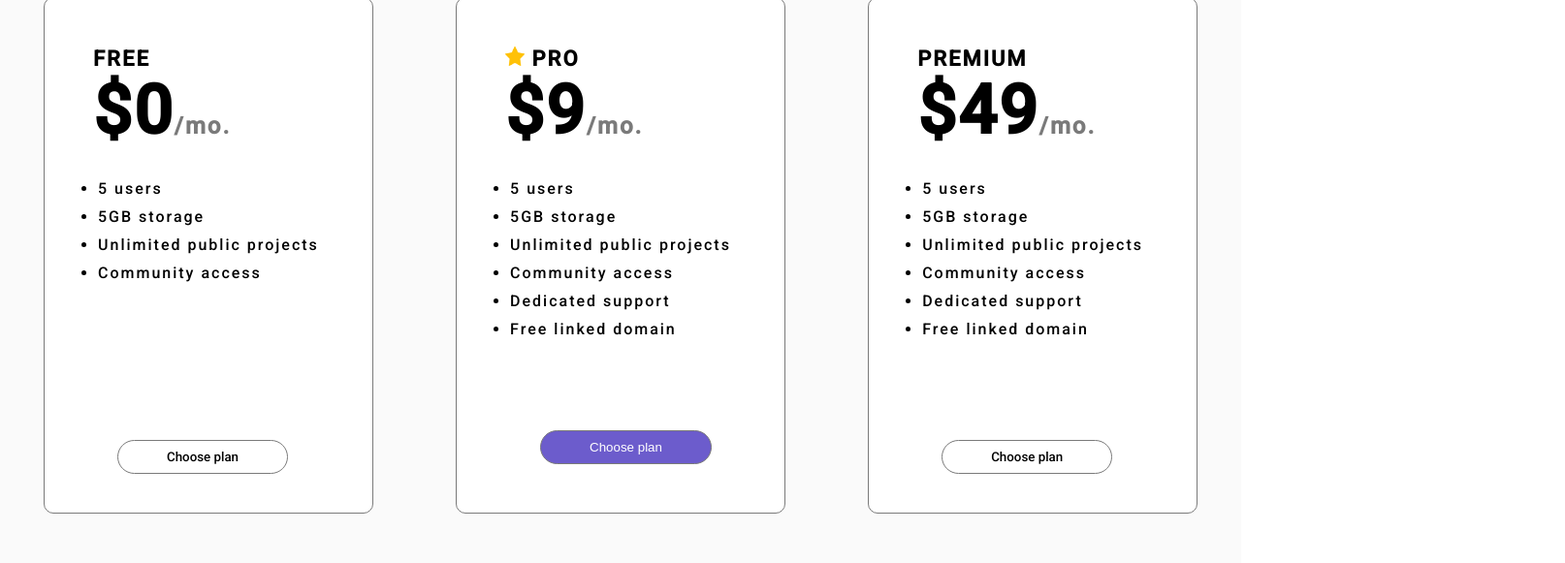
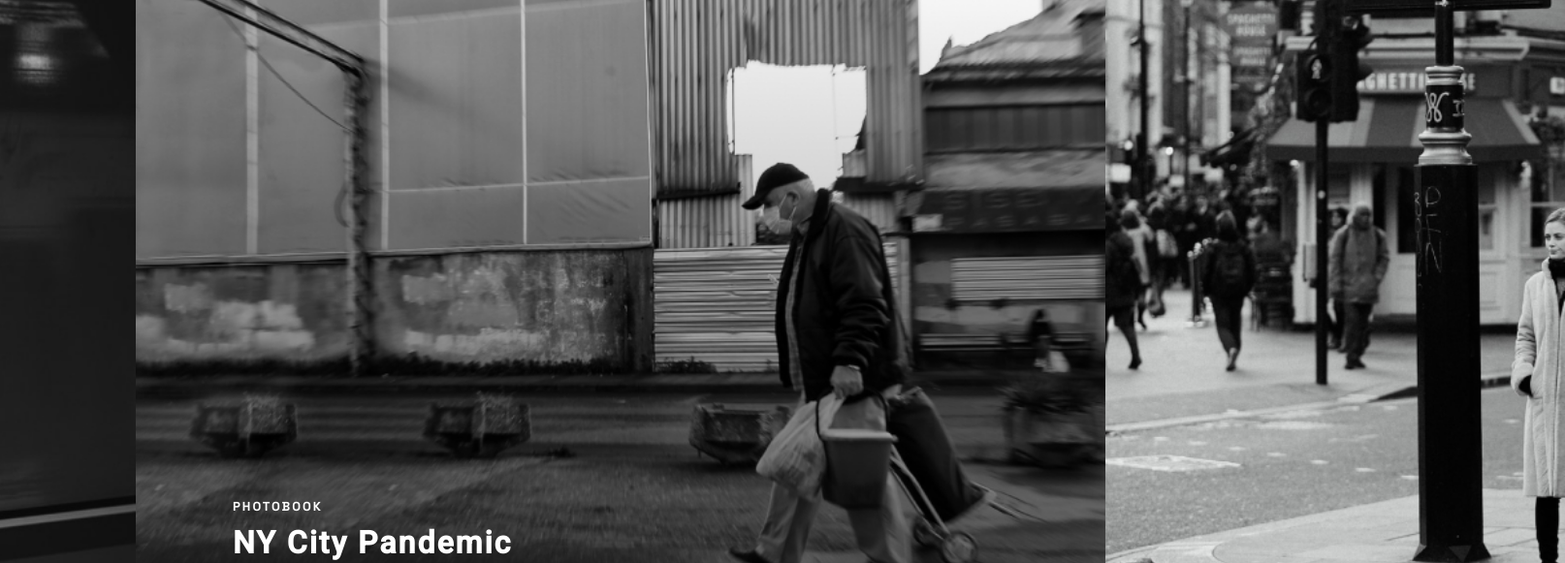
Before and after one commit to wiut11347/00011347_WebTech, a plain HTML site: page order.html in a window 1280 px wide. Shown: the part 855-1436 px from the top of the page at 97% size, 1614 px wide, since content can reach past the window. Drawn offline with Linux system fonts and the light colour scheme.

Commit message:
add:portfolio image in order section

```diff
--- a/order.html
+++ b/order.html
@@ -72,6 +72,19 @@
       </div>
     </main>
 
+    <!-- Portfolio images -->
+    <div class="portfolio">
+      <img src="./assets/first1.jpg" width="500" height="730" alt="portfolio image" class="img left_img">
+      <div class="img_title">
+        <img src="./assets/first2.jpg" width="1000" height="730" alt="portfolio image" class="img center_img">
+        <div class="title">
+          <p class="uppercase">photobook</p>
+          <h4>NY City Pandemic</h4>
+        </div>
+      </div>
+      <img src="./assets/first3.jpg" width="500" height="730" alt="portfolio image" class="img right_img">
+    </div>
+
     <!-- Pricing -->
     <section id="order-process">
       <div class="container">
@@ -86,7 +99,6 @@
               <li>Unlimited public projects</li>
               <li>Community access</li>
             </ul>
-            <!-- <h4 class="choose">Choose plan</h4> -->
             <button class="choose">Choose plan</button>
           </div>
           <div class="package">
--- a/style/style.css
+++ b/style/style.css
@@ -154,9 +154,33 @@ header {
   font-size: 1.5rem;
 }
 
+/* Portfolio images */
+.portfolio{
+  display: flex;
+  justify-content: center;
+  color:#fff;
+  background-color: #fafafa;
+
+}
+.img_title{
+  position: relative;
+}
+.portfolio .title{
+  position: absolute;
+  bottom:10rem;
+  left:10rem;
+}
+.portfolio .title p{
+  font-size: 1.3rem;
+  font-family: 'Space Grotesk', sans-serif;
+  margin-bottom: 1rem;
+}
+.portfolio .title h4{
+  font-size:3.2rem;
+}
 /* Order section -------------------- */
 #order {
-  height: 80vh;
+  height: 80rem;
   background: #1a1a1a;
   color: #fff;
 }
@@ -274,10 +298,6 @@ header {
   font-size: 1.1rem;
 }
 
-.preference_add {
-  /* display: flex;
-  justify-content: space-between; */
-}
 .preference_add .pref-left {
   width: 100%;
   height: 100%;
```
Also changed, not shown: index.js (+8 -0 lines), assets/first1.jpg (added), assets/first2.jpg (added), assets/first3.jpg (added).
